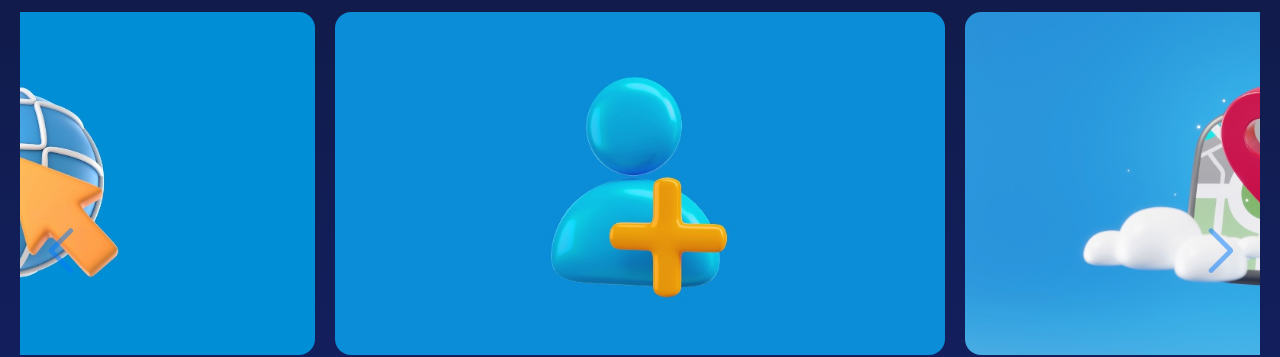
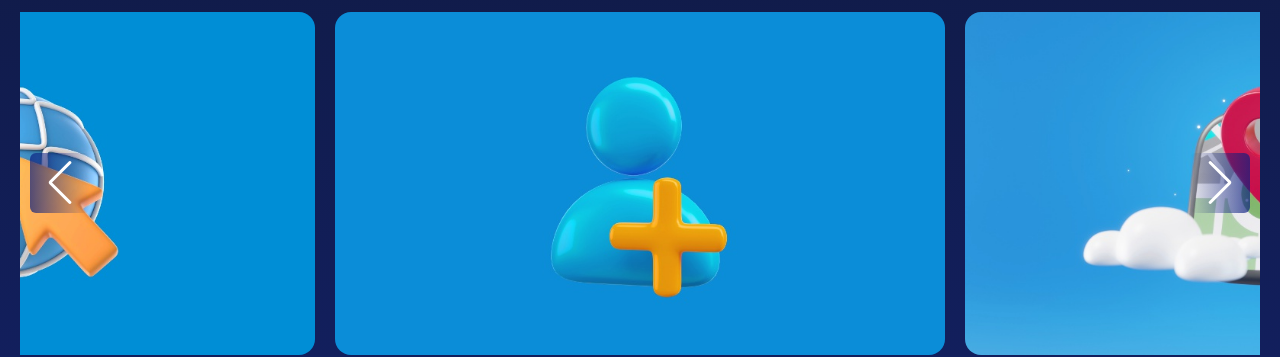
Before and after one commit to HenriMattos/view, a plain HTML site: page index.html in a window 1280 px wide. Shown: the part 625-982 px from the top of the page. Drawn offline with nearby package versions, Linux system fonts and the light colour scheme; a small style sheet from the web is missing.

Commit message:
Update styles.css

```diff
--- a/styles.css
+++ b/styles.css
@@ -154,20 +154,24 @@ header p {
     transform: translateY(0);
 }
 
-.swiper-button-next,
+.swiper-button-next {
+    color: #ffffff !important;
+    display: flex;
+    padding: 30px;
+    border-radius: 10%;
+    background: linear-gradient(90deg, #0b1f8000, #0b1f80b3);
+    top: -100px;
+    transform: translateY(-115%);
+}
+
 .swiper-button-prev {
+    color: #ffffff !important;
     display: flex;
-    align-items: center;
-    justify-content: center;
-    font-size: 0.75rem;
-    font-weight: 800;
     padding: 30px;
-    width: 2rem;
-    height: 2rem;
-    opacity: 0.50;
     border-radius: 10%;
-    color: #ffffff;
-    background: #0b1f8000;
+    background: linear-gradient(90deg, #0b1f80b3, #0b1f8000);
+    top: -100px;
+    transform: translateY(-115%);
 }
 
 .swiper-button-next::after,
```
